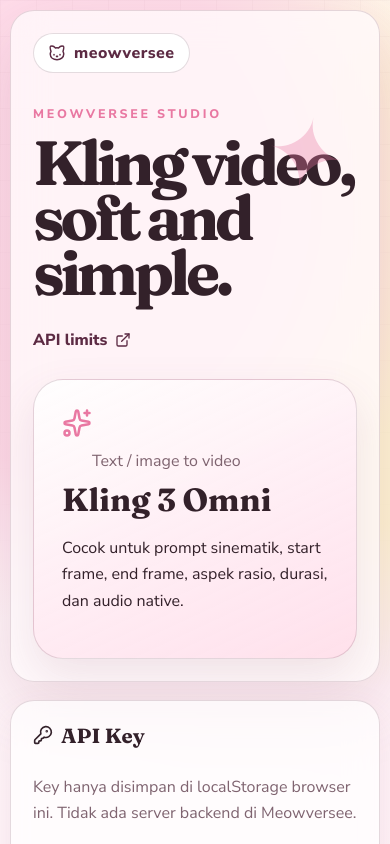
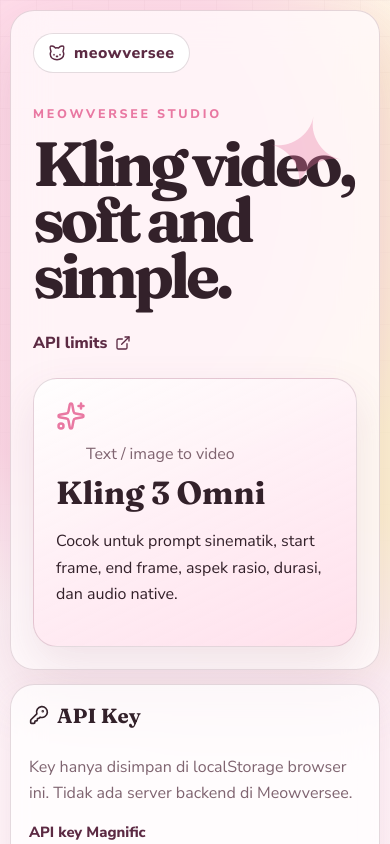
Before and after one commit to Dilslino/meowversee, a React (Vite) app: page / in a window 390 px wide. Shown: the top 844 px of the page. Built offline with nearby package versions, Linux system fonts and the light colour scheme.

Commit message:
refactor: make layout mobile first

```diff
--- a/src/styles.css
+++ b/src/styles.css
@@ -50,15 +50,15 @@ button { cursor: pointer; }
 button:disabled { cursor: not-allowed; opacity: 0.65; }
 
 .page-shell {
-  width: min(1180px, calc(100% - 32px));
+  width: min(100% - 20px, 1180px);
   margin: 0 auto;
-  padding: 32px 0 56px;
+  padding: 10px 0 40px;
 }
 
 .hero {
   border: 1px solid var(--line);
-  border-radius: 36px;
-  padding: clamp(22px, 4vw, 44px);
+  border-radius: 24px;
+  padding: 22px;
   background: rgba(255, 250, 252, 0.78);
   box-shadow: var(--shadow);
   backdrop-filter: blur(18px);
@@ -99,10 +99,10 @@ button:disabled { cursor: not-allowed; opacity: 0.65; }
 
 .hero-grid {
   display: grid;
-  grid-template-columns: minmax(0, 1fr) 320px;
-  gap: 28px;
+  grid-template-columns: 1fr;
+  gap: 24px;
   align-items: end;
-  margin-top: 40px;
+  margin-top: 32px;
 }
 
 .kicker {
@@ -116,8 +116,8 @@ button:disabled { cursor: not-allowed; opacity: 0.65; }
 
 h1 {
   font-family: 'Fraunces', serif;
-  font-size: clamp(3.1rem, 8vw, 7.4rem);
-  line-height: 0.88;
+  font-size: clamp(2.4rem, 16vw, 4rem);
+  line-height: 0.9;
   letter-spacing: -0.07em;
   margin: 0;
   max-width: 760px;
@@ -137,8 +137,8 @@ h1 {
 .hero-card {
   position: relative;
   border: 1px solid var(--line);
-  border-radius: 30px;
-  padding: 28px;
+  border-radius: 24px;
+  padding: 22px;
   background:
     linear-gradient(155deg, rgba(255, 255, 255, 0.94), rgba(255, 220, 233, 0.82)),
     var(--blush);
@@ -167,16 +167,16 @@ h1 {
 
 .workspace {
   display: grid;
-  grid-template-columns: 280px minmax(0, 1fr) 300px;
-  gap: 18px;
+  grid-template-columns: 1fr;
+  gap: 14px;
   align-items: start;
-  margin-top: 18px;
+  margin-top: 14px;
 }
 
 .panel {
   border: 1px solid var(--line);
-  border-radius: 28px;
-  padding: 22px;
+  border-radius: 24px;
+  padding: 18px;
   background: rgba(255, 255, 255, 0.72);
   box-shadow: 0 14px 36px rgba(142, 73, 104, 0.1);
   backdrop-filter: blur(16px);
@@ -196,7 +196,7 @@ h1 {
 }
 
 .form-grid {
-  grid-template-columns: repeat(2, minmax(0, 1fr));
+  grid-template-columns: 1fr;
   margin-top: 18px;
 }
 
@@ -235,7 +235,7 @@ select:focus {
 
 .tabs {
   display: grid;
-  grid-template-columns: repeat(2, minmax(0, 1fr));
+  grid-template-columns: 1fr;
   gap: 10px;
   padding: 6px;
   border-radius: 20px;
@@ -410,18 +410,17 @@ select:focus {
 
 @keyframes spin { to { transform: rotate(360deg); } }
 
-@media (max-width: 980px) {
-  .hero-grid,
-  .workspace { grid-template-columns: 1fr; }
-  .hero-card { max-width: 520px; }
+@media (min-width: 700px) {
+  .page-shell { width: min(100% - 32px, 1180px); padding: 24px 0 52px; }
+  .hero { border-radius: 32px; padding: clamp(28px, 4vw, 44px); }
+  .hero-grid { grid-template-columns: minmax(0, 1fr) 320px; margin-top: 40px; }
+  .hero-card { border-radius: 30px; padding: 28px; }
+  .panel { border-radius: 28px; padding: 22px; }
+  .form-grid { grid-template-columns: repeat(2, minmax(0, 1fr)); }
+  .tabs { grid-template-columns: repeat(2, minmax(0, 1fr)); }
+  h1 { font-size: clamp(3.1rem, 8vw, 7.4rem); line-height: 0.88; }
 }
 
-@media (max-width: 640px) {
-  .page-shell { width: min(100% - 20px, 1180px); padding-top: 10px; }
-  .hero,
-  .panel { border-radius: 24px; }
-  .hero-grid { margin-top: 32px; }
-  .form-grid,
-  .tabs { grid-template-columns: 1fr; }
-  h1 { font-size: clamp(2.4rem, 16vw, 4rem); }
+@media (min-width: 1060px) {
+  .workspace { grid-template-columns: 280px minmax(0, 1fr) 300px; gap: 18px; margin-top: 18px; }
 }
```
